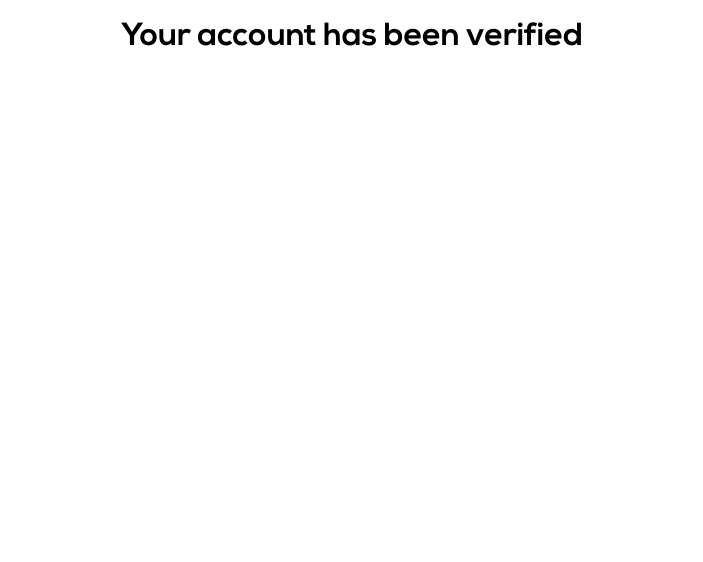
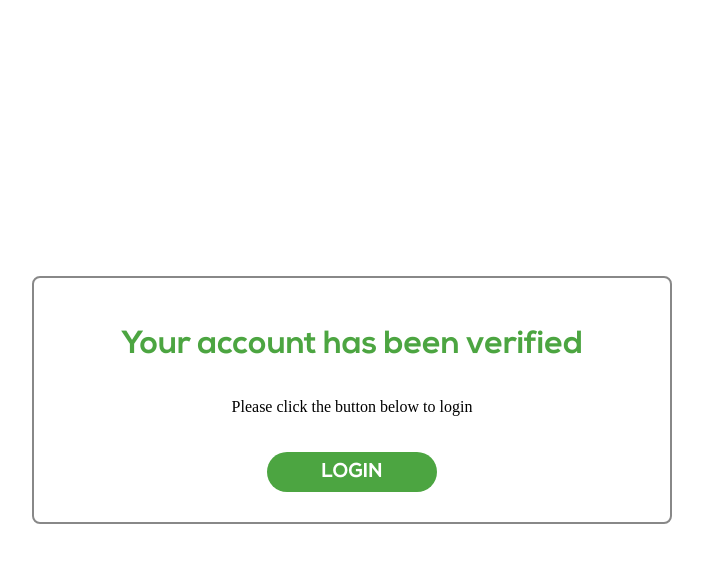
Before and after one commit to ShobhanKarthick/ShoppingApp, a React (Create React App) app in the folder client/: page /verification/1/1 in a window 1280 px wide. Shown: the top 562 px of the page, without its empty margins (288-991 px from the left). Built offline with nearby package versions, Linux system fonts and the light colour scheme; no server answers; a web font is replaced by a local one.

Commit message:
verification ui added

```diff
--- a/client/public/index.html
+++ b/client/public/index.html
@@ -24,7 +24,7 @@
       work correctly both with client-side routing and a non-root public URL.
       Learn how to configure a non-root public URL by running `npm run build`.
     -->
-    <title>Quick Mart</title>
+    <title>Easy Shoppie</title>
   </head>
   <body>
     <div id="root"></div>
--- a/client/src/Components/Styles.scss
+++ b/client/src/Components/Styles.scss
@@ -238,3 +238,43 @@ a {
 		width: 90%;
 	}
 }
+
+.verification-page{
+	display: flex;
+	flex-direction: column;
+	justify-content: center;
+	align-items: center;
+	min-height: 100vh;
+}
+
+.verification-message-container{
+	display: flex;
+	flex-direction: column;
+	justify-content: center;
+	align-items: center;
+	width: 50vw;
+	border-radius: 8px;
+	border-width: 2px;
+	border-style: solid;
+	border-color: #888888;
+	padding: 30px;
+	box-sizing: border-box;
+}
+
+.verification-login-button{
+	border: 0;
+	background-color: #4ca541;
+	width: 150px;
+	padding: 10px;
+	color: #ffffff;
+	font-family: Nexa-Bold;
+	font-size: 20px;
+	margin-top: 20px;
+	border-radius: 25px;
+}
+
+@media only screen and (max-width: 600px) {
+	.verification-message-container{
+		width: 80vw;
+	}
+}
--- a/client/src/Components/UserAccount/Verification.js
+++ b/client/src/Components/UserAccount/Verification.js
@@ -1,7 +1,10 @@
 import React, { useEffect } from 'react'
+import { Link, useHistory } from 'react-router-dom'
 import axios from 'axios'
 
 function Verification(props) {
+
+    const history = useHistory()
 
     useEffect(() => {
         let identity = {
@@ -10,7 +13,14 @@ function Verification(props) {
         }
         axios.post("/users/emailverify", identity)
         .then(response => {
-            console.log(response.data.error)
+            if(response.data.error === "Already Verified"){
+                document.getElementById("verification-head").innerHTML = "Your account has already been verifed"
+            }
+            if(response.data.error === "Incorrect verification code" || response.data.error === "User not found"){
+                document.getElementById("verification-login-button").style.display = "none"
+                document.getElementById("verification-sub-head").style.display = "none"
+                document.getElementById("verification-head").innerHTML = "Check your mail and click on the valid link"
+            }
         })
         .catch(error => {
             console.log(error)
@@ -18,8 +28,12 @@ function Verification(props) {
     })
 
     return (
-        <div>
-            <h1>Your account has been verified</h1>
+        <div className="verification-page">
+            <div className="verification-message-container">
+            <h1 id="verification-head" style={{color: "#4ca541"}}>Your account has been verified</h1>
+            <p id="verification-sub-head">Please click the button below to login</p>
+            <Link id="verification-login-button" className="verification-login-button" to="/login">LOGIN</Link>
+            </div>
         </div>
     )
 }
```
Also changed, not shown: 1 other file (tests, documents, lock files or other folders).
